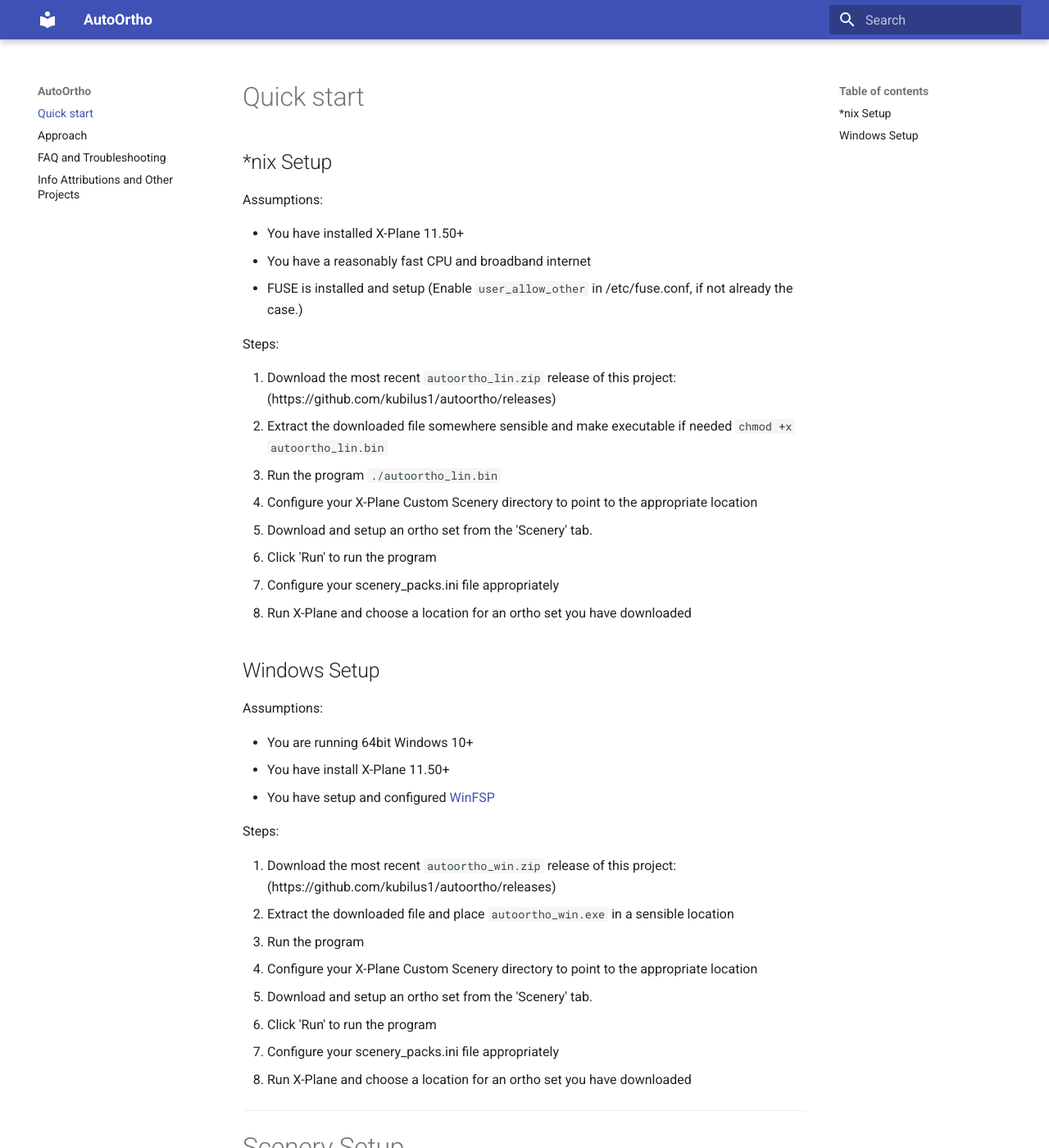
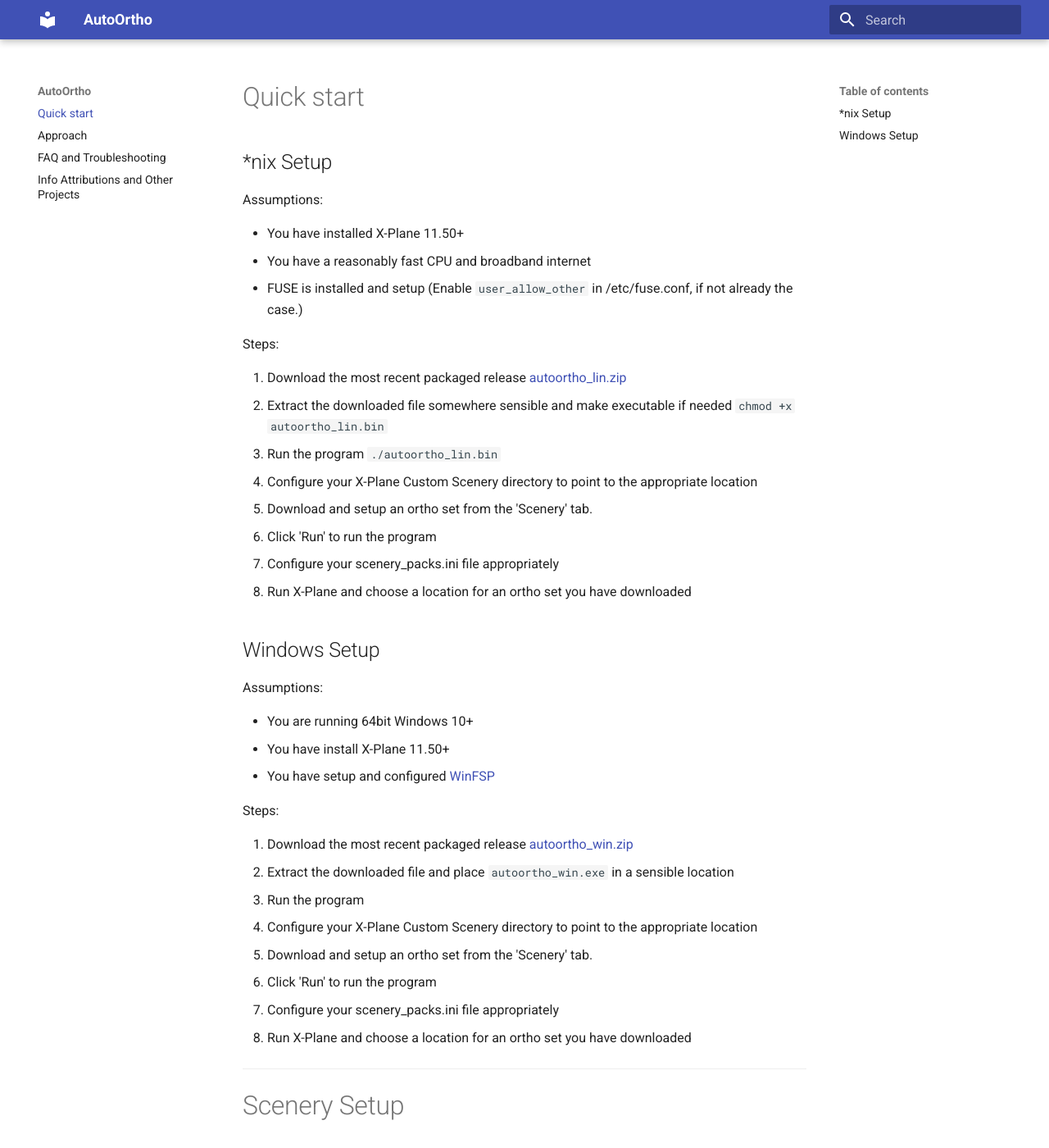
Before and after one commit to kubilus1/autoortho, an MkDocs documentation site: the page built from docs/index.md, in a window 1280 px wide and 1400 px high. Shown: the whole window at 82% size. Built offline with MkDocs 1.6.1 and Material for MkDocs 9.7.7, drawn with Linux system fonts in a browser that asks for light colours.

Commit message:
Update index.md

```diff
--- a/docs/index.md
+++ b/docs/index.md
@@ -9,7 +9,7 @@
 
 Steps:
 
-1. Download the most recent `autoortho_lin.zip` release of this project: (https://github.com/kubilus1/autoortho/releases)
+1. Download the most recent packaged release [autoortho_lin.zip](https://github.com/kubilus1/autoortho/releases/latest/download/autoortho_lin.zip)
 3. Extract the downloaded file somewhere sensible and make executable if needed `chmod +x autoortho_lin.bin`
 4. Run the program `./autoortho_lin.bin`
 6. Configure your X-Plane Custom Scenery directory to point to the appropriate location
@@ -28,7 +28,7 @@
 
 Steps:
 
-1. Download the most recent `autoortho_win.zip` release of this project: (https://github.com/kubilus1/autoortho/releases)
+1. Download the most recent packaged release [autoortho_win.zip](https://github.com/kubilus1/autoortho/releases/latest/download/autoortho_win.zip)
 2. Extract the downloaded file and place `autoortho_win.exe` in a sensible location
 4. Run the program
 5. Configure your X-Plane Custom Scenery directory to point to the appropriate location
```
